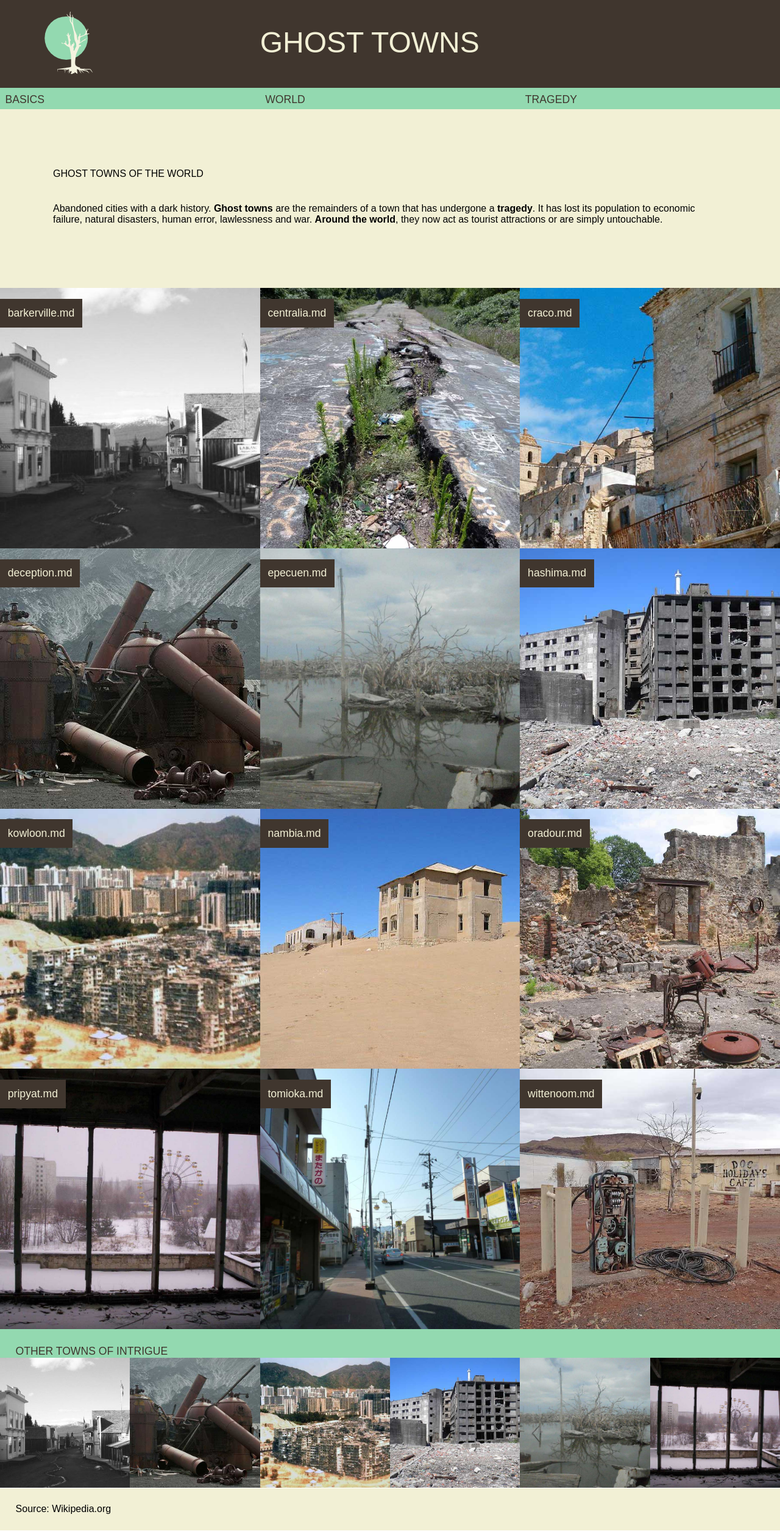
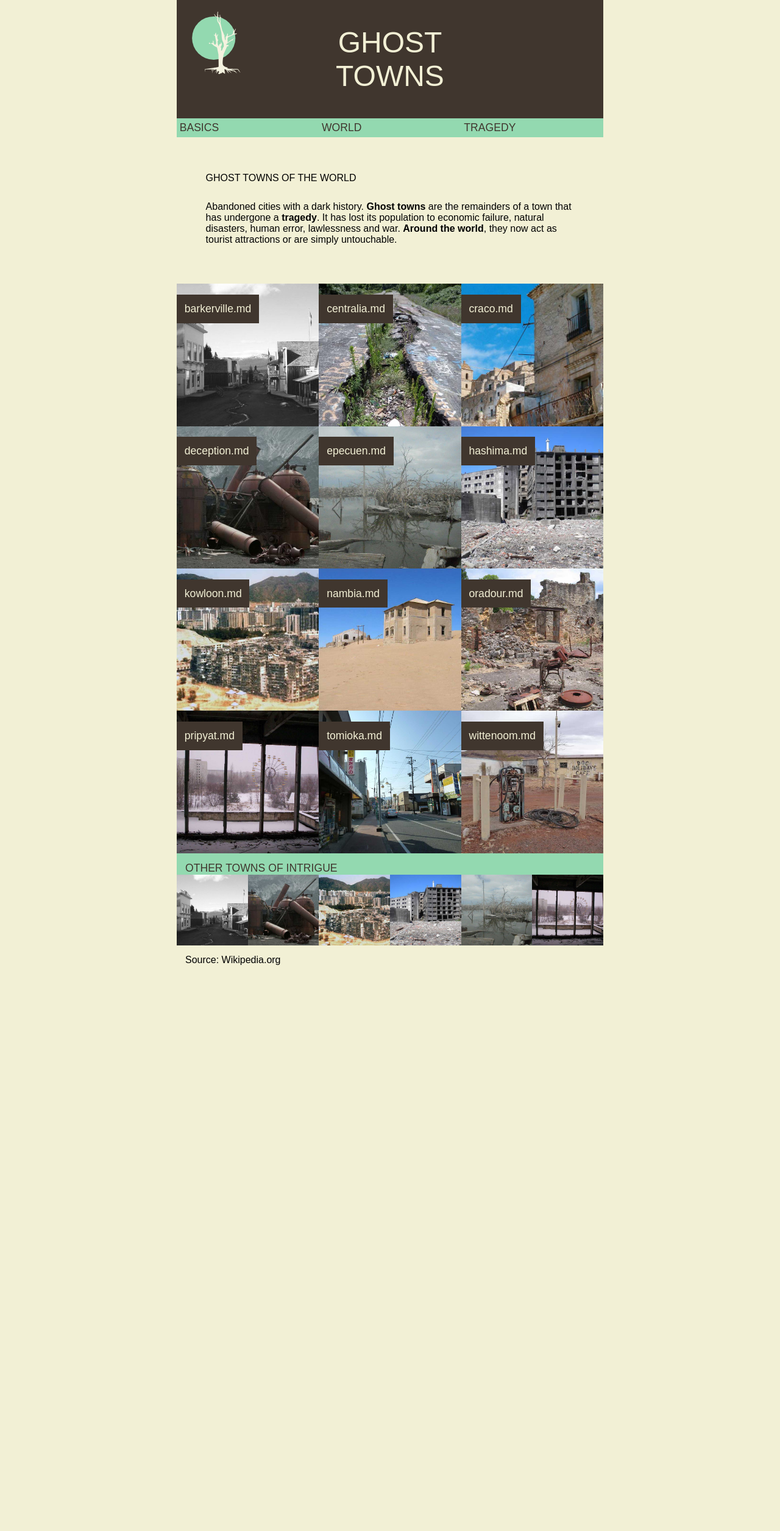
Before and after one commit to amahoney/large-data-website, a Jekyll site: the page built from index.html, in a window 1280 px wide. Shown: the whole page at 61% size. Built offline with Jekyll 4.4.1, drawn with Linux system fonts in a browser that asks for light colours; Markdown is read by kramdown in place of the engine named in the settings; after the commit the page ends 1598 px from its top, so only the background shows below that.

Commit message:
ie8 issues resolved

```diff
--- a/css/general.css
+++ b/css/general.css
@@ -1,7 +1,36 @@
+
+html{
+
+	background-color:#f2f0d5;
+}
+
+
 body{
+	margin:0 auto;
+	padding:0;
+	max-width:700px;
+
+
+}
+
+
+
+
+.big{
+	font-size:3em;
+	padding: 5% 5% 0 5% ;
 	margin:0;
-	padding:0;
+}
 
+.bigsub{
+	font-size:1.5em;
+	margin:0;
+	padding:2% 5% 2% 5%;
+
+}
+
+.four{
+background-color: #f2f0d5;
 }
 a{
 	text-decoration: none;
@@ -156,6 +185,12 @@ h2{
 
 
 }
+
+
+.nav a{
+	display:block;
+
+}
 .nav:hover{
 
 	background-color:#93d9b0;
@@ -184,7 +219,11 @@ overflow:hidden;
 
 }
 
-
+@media only screen and (max-width: 320px) {
+	body{
+		max-width:none;
+	}
+}
 
 @media only screen and (max-width: 38em) {
 
```
Also changed, not shown: 404.html (added, +23 -0 lines), img/survival.jpg (added), img/ticket-stub-559697.jpg (added).
